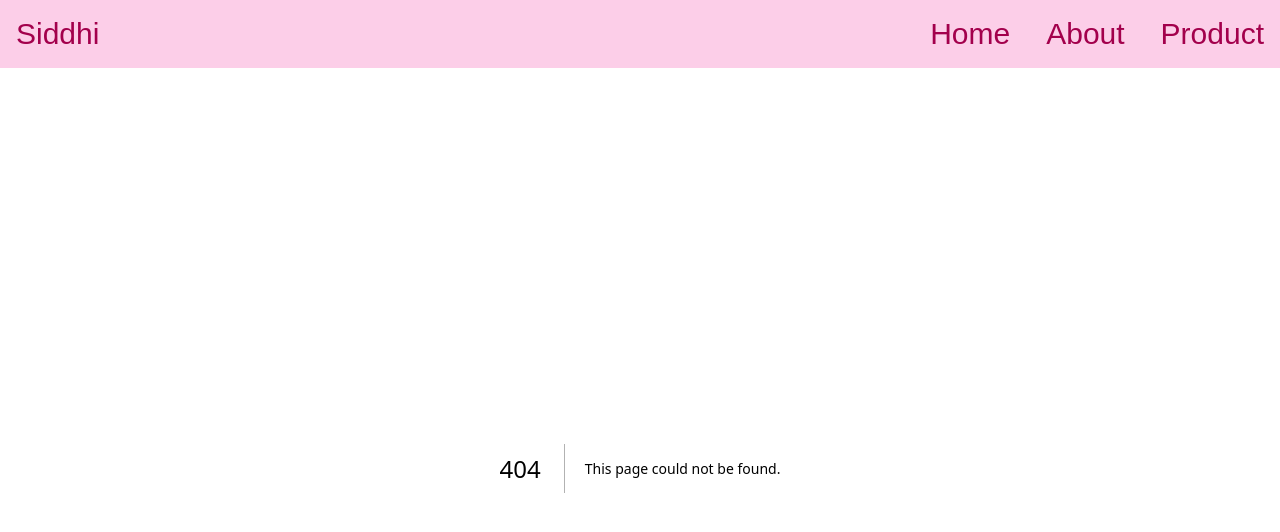
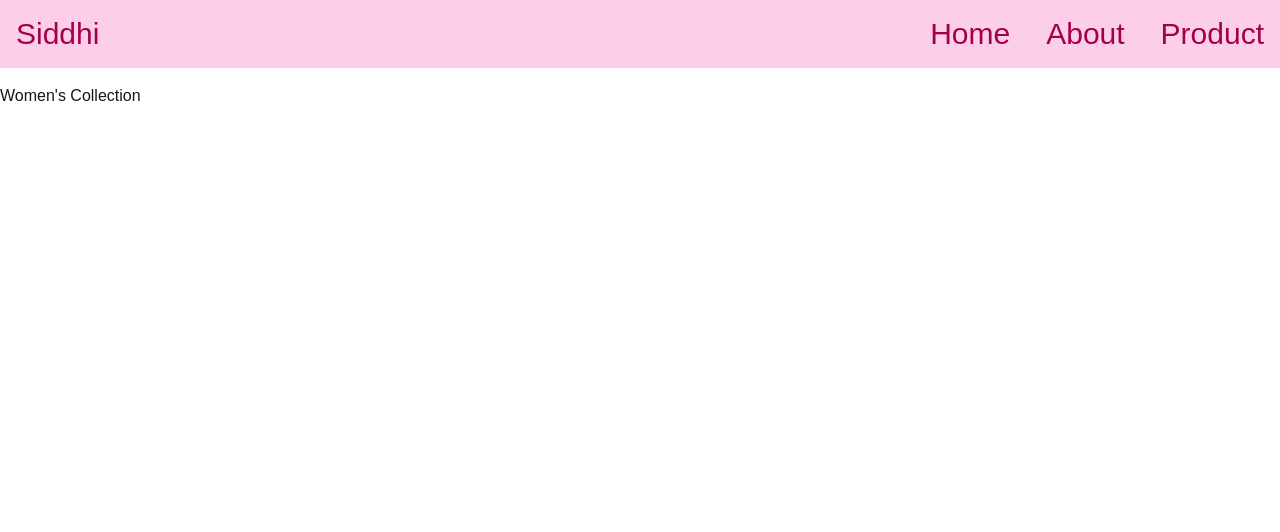
Before and after one commit to siddhitripathi25/nextjs-handbook, a Next.js app in the folder class-1/: page /product/women in a window 1280 px wide. Before the commit this address had no page. Shown: the top 532 px of the page. Built offline with nearby package versions, Linux system fonts and the light colour scheme.

Commit message:
Improvements

```diff
--- a/class-1/app/product/page.js
+++ b/class-1/app/product/page.js
@@ -1,8 +1,10 @@
+import Link from 'next/link'
 import React from 'react'
 
 const page = () => {
   return (
     <div>
+        <Link href="/product/women">Women's Collection</Link>
       <h1 className='text-3xl underline'>This is Product section</h1>
     </div>
   )
--- /dev/null
+++ b/class-1/app/product/women/page.js
@@ -0,0 +1,11 @@
+import React from 'react'
+
+const page = () => {
+  return (
+    <div>
+      <h1>Women's Collection</h1>
+    </div>
+  )
+}
+
+export default page
--- a/class-1/components/Navbar.jsx
+++ b/class-1/components/Navbar.jsx
@@ -1,17 +1,17 @@
 import React from 'react'
+import Link from 'next/link'
 
 const Navbar = () => {
   return (
-    <div className='flex items-center justify-between p-4 bg-pink-200 text-pink-800 text-3xl'>
+    <div className='flex items-center justify-between p-4 bg-pink-200 text-pink-800 text-3xl mb-4'>
       <h3>Siddhi</h3>
       <div className='flex items-center gap-9'>
-        <a href="/">Home</a>
-        <a href="/about">About</a>
-        <a href="/product">Product</a>
+        <Link href="/">Home</Link>
+        <Link href="/about">About</Link>
+        <Link href="/product">Product</Link>
       </div>
 
     </div>
   )
 }
-
 export default Navbar
```
